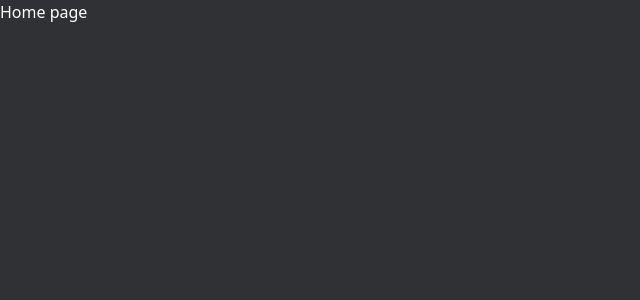
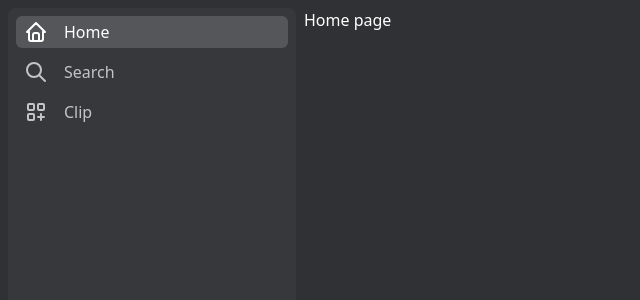
Before and after one commit to shana0440/karaoke, a SvelteKit app in the folder web/: page / in a window 1280 px wide. Shown: the top 300 px of the page, without its empty margins (0-640 px from the left). Built offline with nearby package versions, Linux system fonts and the light colour scheme.

Commit message:
add slide bar

```diff
--- a/web/package.json
+++ b/web/package.json
@@ -33,6 +33,7 @@
 	},
 	"type": "module",
 	"dependencies": {
+		"@tabler/icons-svelte": "^2.32.0",
 		"@tensorflow/tfjs": "^4.10.0",
 		"d3": "^7.8.5",
 		"d3-zoom": "^3.0.0",
--- a/web/src/app.css
+++ b/web/src/app.css
@@ -18,4 +18,12 @@ html {
     .btn {
         @apply px-2 py-1 transition rounded bg-purple-taupe hover:scale-105;
     }
+
+    .nav-link {
+        @apply flex gap-4 px-2 py-1 transition-colors rounded-md text-light-grey hover:text-white hover:bg-charcoal;
+    }
+
+    .nav-link.active {
+        @apply text-white bg-sonic-silver;
+    }
 }
--- a/web/src/routes/+layout.svelte
+++ b/web/src/routes/+layout.svelte
@@ -1,5 +1,45 @@
 <script lang="ts">
+  import { page } from "$app/stores";
+  import {
+    IconHome,
+    IconSearch,
+    IconLayoutGridAdd,
+  } from "@tabler/icons-svelte";
+
   import "../app.css";
 </script>
 
-<slot />
+<div class="flex min-h-screen gap-2 p-2">
+  <div class="min-h-full w-72">
+    <ul
+      class="flex flex-col min-h-full gap-2 p-2 rounded-lg bg-dark-slate-grey"
+    >
+      <li>
+        <a class="nav-link" class:active={$page.url.pathname === "/"} href="/">
+          <IconHome />Home
+        </a>
+      </li>
+      <li>
+        <a
+          class="nav-link"
+          class:active={$page.url.pathname === "/search"}
+          href="/search"
+        >
+          <IconSearch />Search
+        </a>
+      </li>
+      <li>
+        <a
+          class="nav-link"
+          class:active={$page.url.pathname.startsWith("/editor")}
+          href="/editor"
+        >
+          <IconLayoutGridAdd />Clip
+        </a>
+      </li>
+    </ul>
+  </div>
+  <div class="flex-1">
+    <slot />
+  </div>
+</div>
--- a/web/src/routes/+page.svelte
+++ b/web/src/routes/+page.svelte
@@ -1 +1,2 @@
 <h1>Home page</h1>
+<div />
--- a/web/src/routes/editor/+page.svelte
+++ b/web/src/routes/editor/+page.svelte
@@ -5,7 +5,7 @@
   let error: string;
 </script>
 
-<div class="flex items-center justify-center w-screen h-screen">
+<div class="flex items-center justify-center py-40">
   <div class="flex flex-col w-full max-w-4xl gap-5">
     <h1 class="text-5xl text-center">Welcome to Karaoke</h1>
     <p class="text-2xl text-center">
```
Also changed, not shown: 1 other file (tests, documents, lock files or other folders).
